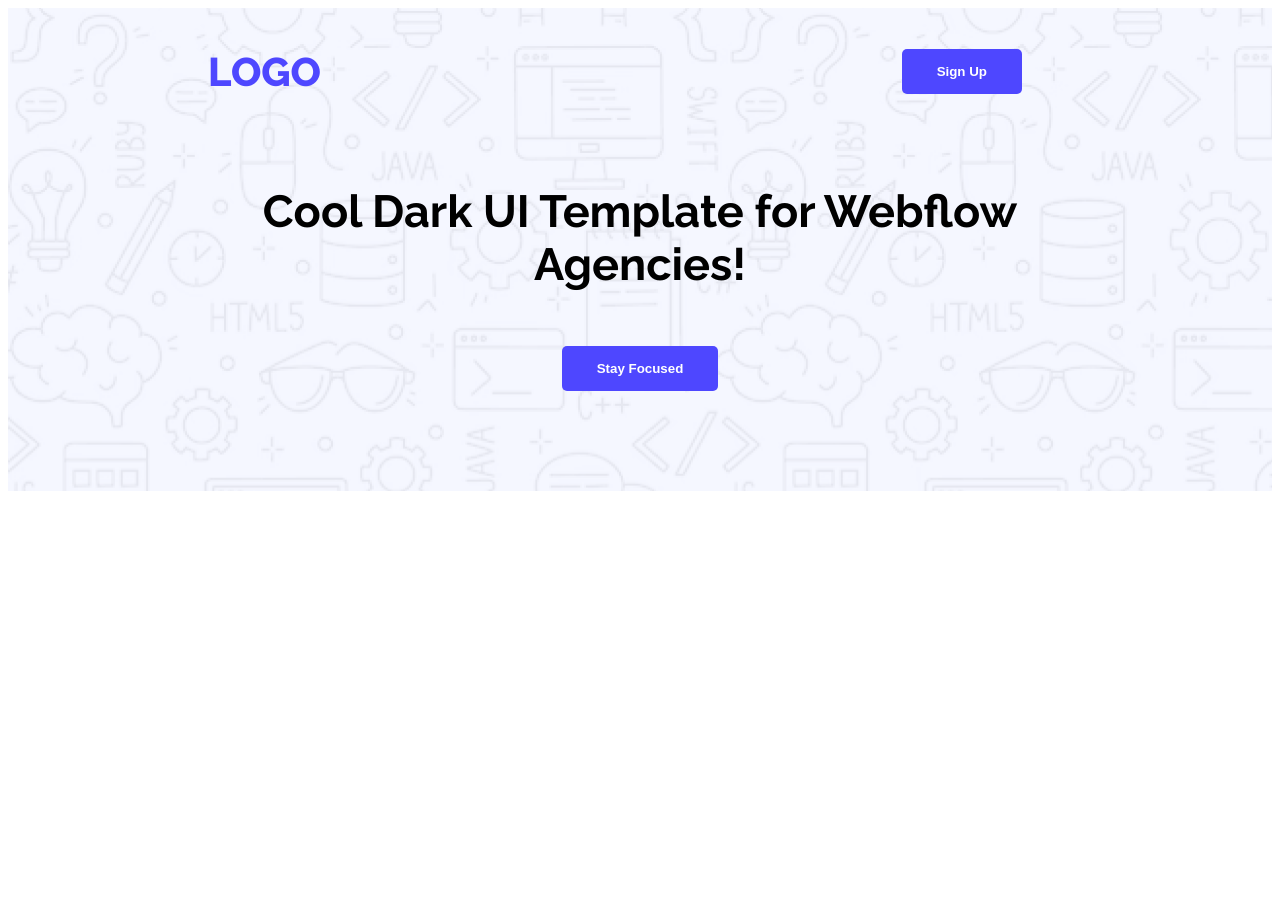
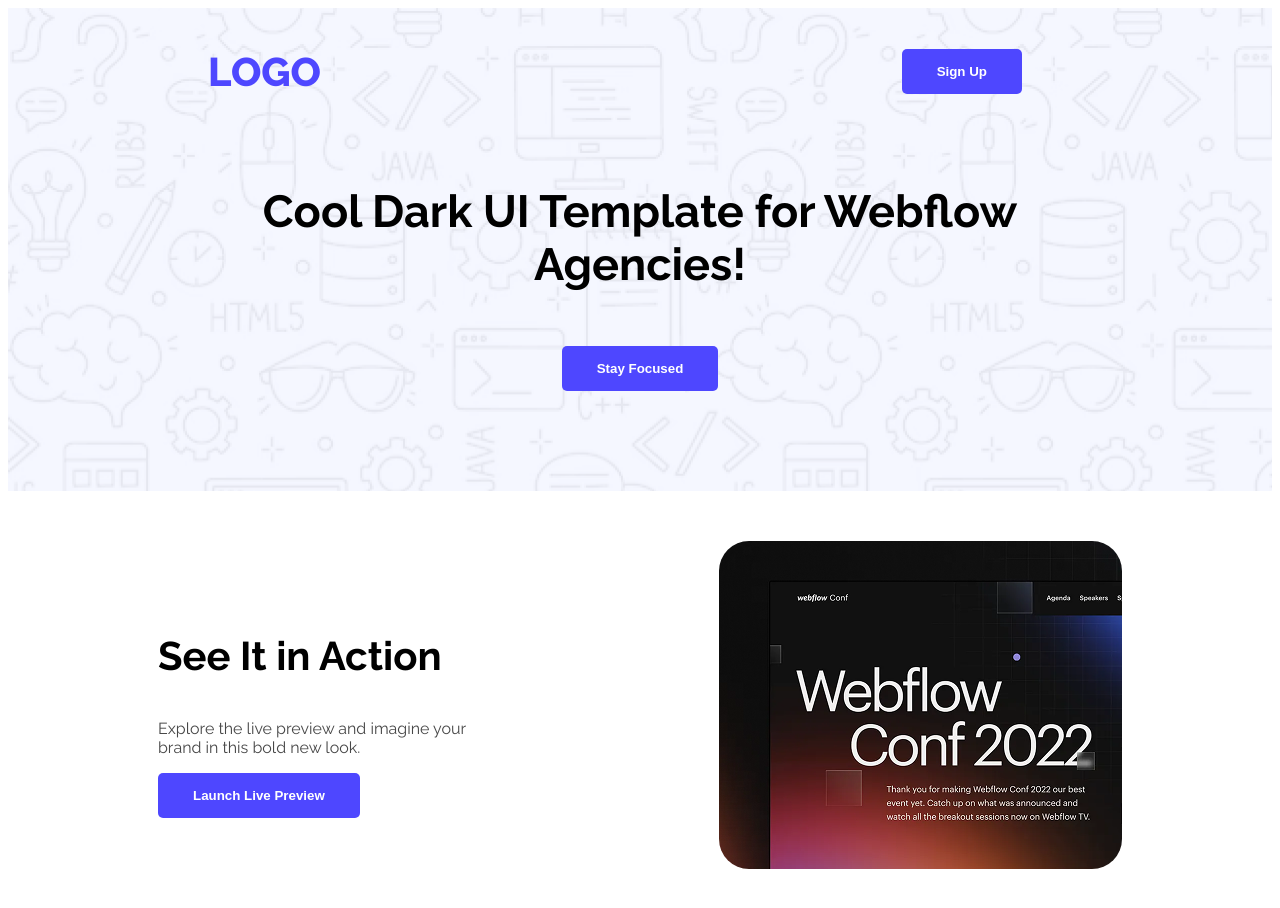
Before and after one commit to Abdul-Kader-Rimon/landing-launchpad, a plain HTML site: page index.html in a window 1280 px wide. Before the commit the page ends 800 px from the top, so only its background shows below. Drawn offline with Linux system fonts and the light colour scheme.

Commit message:
action-section

```diff
--- a/index.html
+++ b/index.html
@@ -29,7 +29,16 @@
 
     <!-- main section -->
     <main>
-        <section class="">
+        <section class="action-section">
+            <div class="action">
+                <div class="action-text-2">
+                    <h3 class="text-1">See It in Action</h3>
+                    <p class="text-2">Explore the live preview and imagine your <br>brand in this bold new look.
+                    </p>
+                    <button class="btn-primary">Launch Live Preview</button>
+                </div>
+                <img src="Assets/wc-mini.png" alt="">
+            </div>
 
         </section>
     </main>
--- a/style.css
+++ b/style.css
@@ -25,6 +25,9 @@
     border-radius: 5px;
     border: none;
 
+}
+.text-2 {
+    color: #474747;
 }
 
 /* reusable style end */
@@ -78,3 +81,21 @@ nav li a {
 .header{
     background-image: url(Assets/Hero-bg.png);
 }
+
+/* main section */
+.action{
+  display: flex;
+  justify-content:space-between;
+  margin: 50px 150px 50px 150px;
+  gap: 30px;
+  align-items: center;
+}
+
+.action img{
+    border-radius: 30px;
+}
+
+.text-1{
+    font-size: 40px;
+    font-weight: 700;
+}
```
